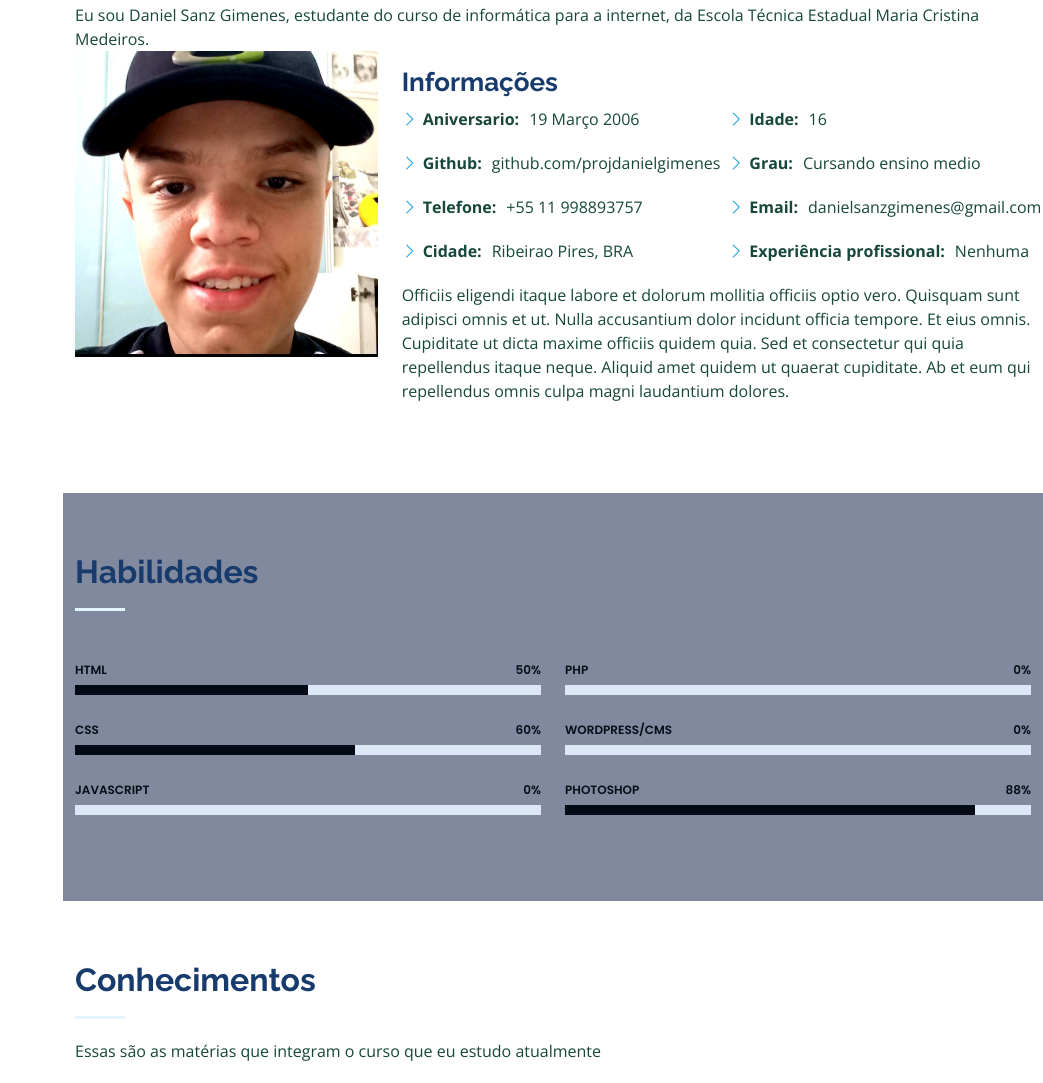
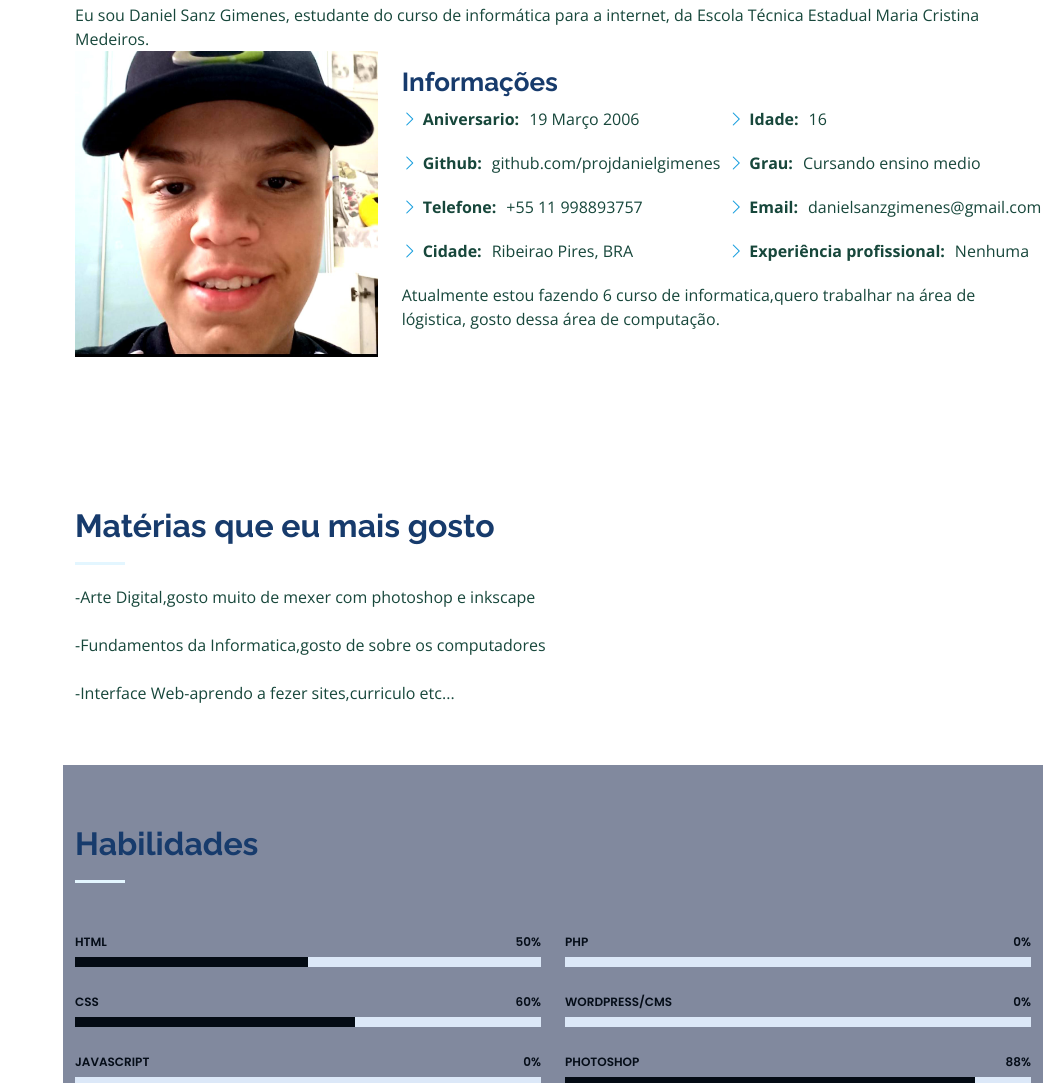
Before and after one commit to projdanielgimenes/Curriculo, a plain HTML site: page index.html in a window 1280 px wide. Shown: the part 935-2018 px from the top of the page, without its empty margins (237-1280 px from the left). Drawn offline with nearby package versions, Linux system fonts and the light colour scheme.

Commit message:
Add files via upload

```diff
--- a/index.html
+++ b/index.html
@@ -108,14 +108,32 @@
               </div>
             </div>
             <p>
-              Officiis eligendi itaque labore et dolorum mollitia officiis optio vero. Quisquam sunt adipisci omnis et ut. Nulla accusantium dolor incidunt officia tempore. Et eius omnis.
-              Cupiditate ut dicta maxime officiis quidem quia. Sed et consectetur qui quia repellendus itaque neque. Aliquid amet quidem ut quaerat cupiditate. Ab et eum qui repellendus omnis culpa magni laudantium dolores.
+              Atualmente estou fazendo 6 curso de informatica,quero trabalhar na área de lógistica, gosto dessa área de computação.
             </p>
           </div>
         </div>
 
       </div>
     </section><!-- End About Section -->
+
+    <!-- ======= Facts Section ======= -->
+    <section id="facts" class="facts">
+      <div class="container">
+
+        <div class="section-title">
+          <h2>Matérias que eu mais gosto</h2>
+          <p>-Arte Digital,gosto muito de mexer com photoshop e inkscape</p>
+          <br>
+          <p>-Fundamentos da Informatica,gosto de sobre os computadores</p>
+          <br>
+          <p>-Interface Web-aprendo a fezer sites,curriculo etc...</p>
+        </div>
+
+
+        </div>
+
+      </div>
+    </section><!-- End Facts Section -->
 
     <!-- ======= Facts Section ======= -->
 
```
